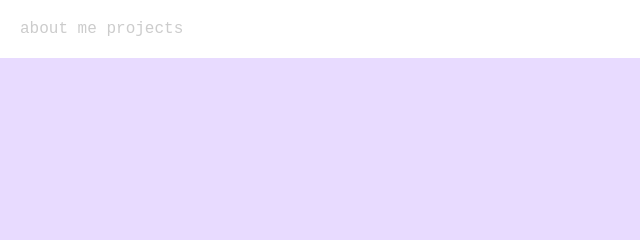
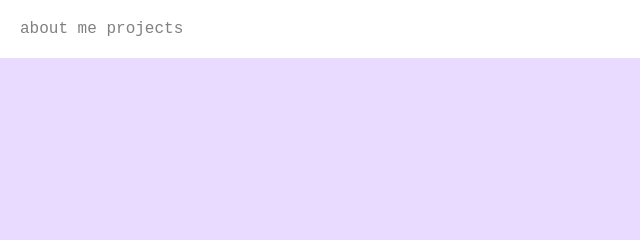
Before and after one commit to elaineyu26/personal-website, a plain HTML site: page sample.html in a window 1280 px wide. Shown: the top 240 px of the page, 0-640 px from the left. Drawn offline with Linux system fonts and the light colour scheme.

Commit message:
Update sample-styles.css

```diff
--- a/sample-styles.css
+++ b/sample-styles.css
@@ -16,7 +16,7 @@
 }
 
 .topbar a {
-  color: #ccc;
+  color: gray;
   text-decoration: none;
 }
 
```
